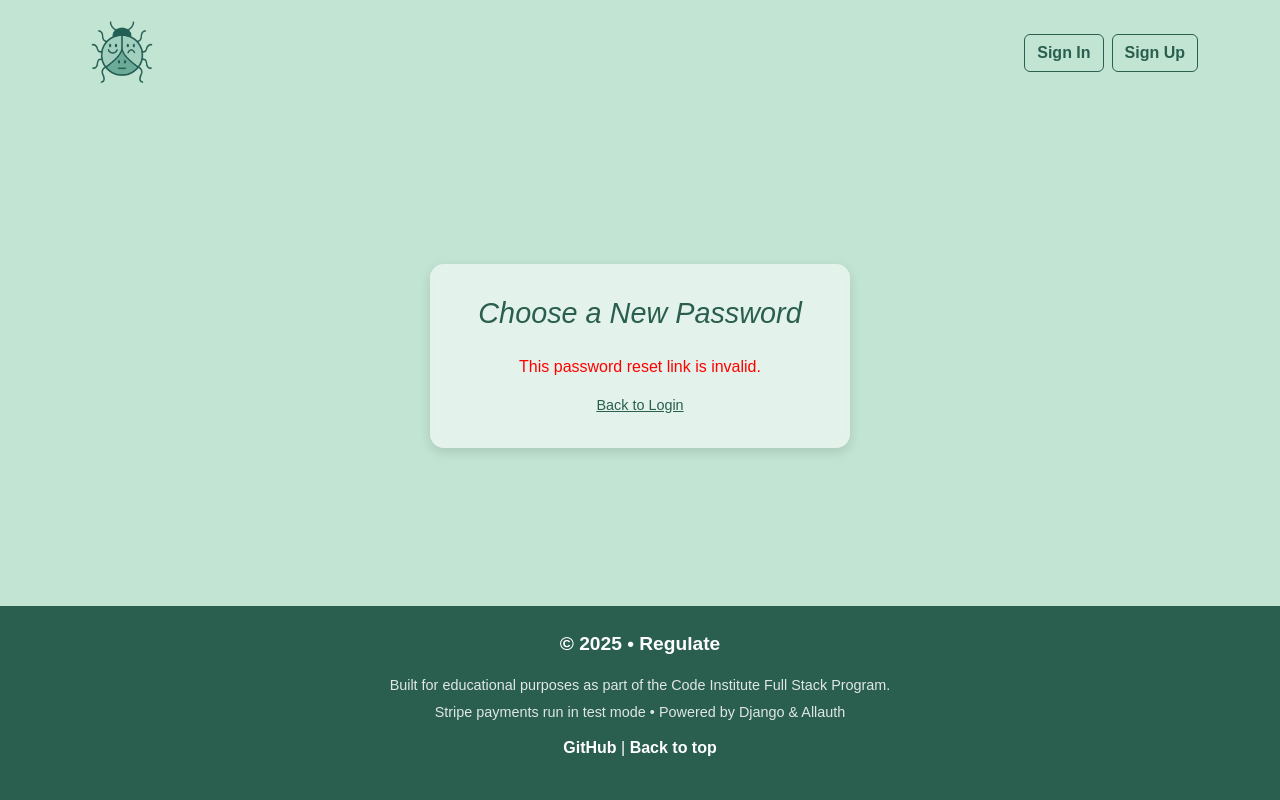
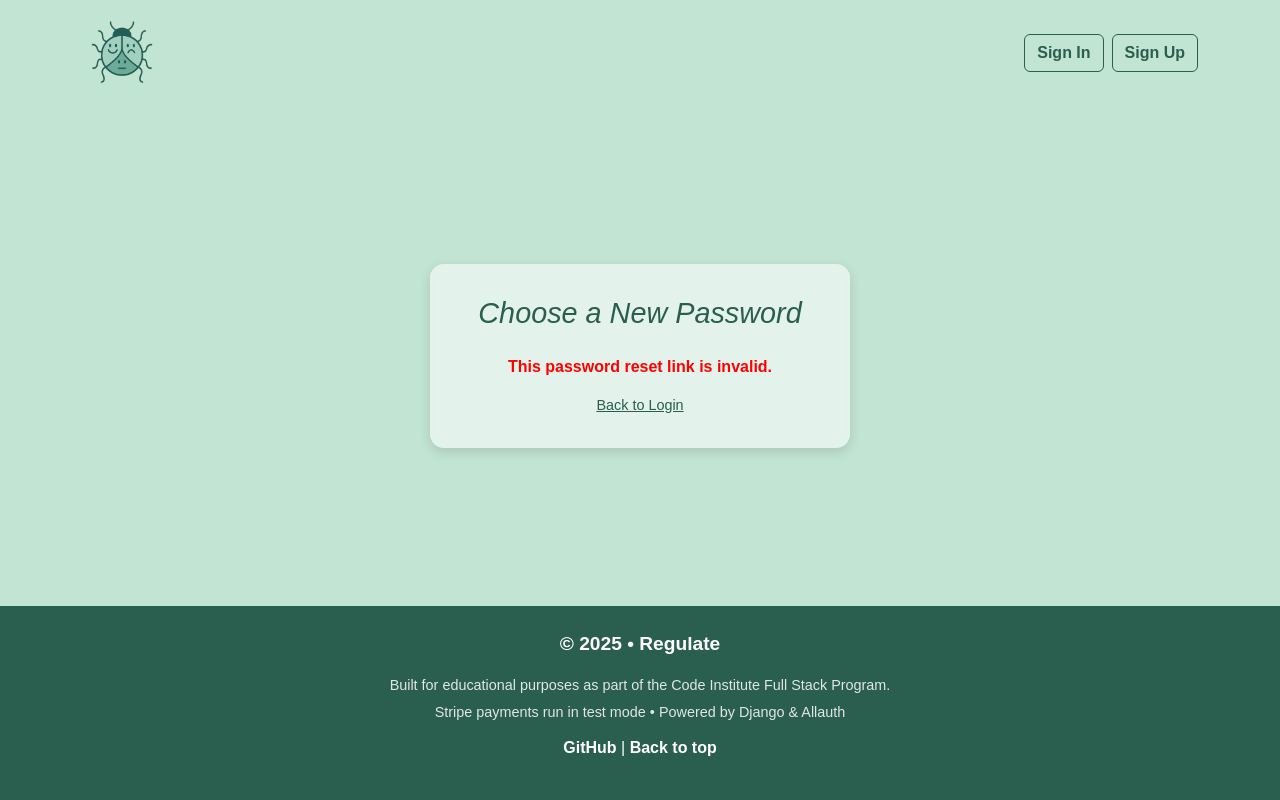
Before and after one commit to Ceri-Jane/milestone_project_four, a Django app: a page that uses templates/account/password_reset_from_key.html in a window 1280 px wide. Run offline with Django 5.2, Linux system fonts and the light colour scheme; some web fonts are replaced.

Commit message:
Remove inline CSS from all html files

```diff
--- a/static/css/auth.css
+++ b/static/css/auth.css
@@ -12,7 +12,8 @@
   --video-overlay-color: #ffffff63;
   --primary-color: #2a5e4f;
   --seconday-color: #ffffff;
-  --secondary-color-transparent: #ffffff8c
+  --secondary-color-transparent: #ffffff8c;
+  --error-color: #ff0000;
 }
 
 .auth-extra {
--- a/static/css/forms.css
+++ b/static/css/forms.css
@@ -12,7 +12,8 @@
   --video-overlay-color: #ffffff63;
   --primary-color: #2a5e4f;
   --seconday-color: #ffffff;
-  --secondary-color-transparent: #ffffff8c
+  --secondary-color-transparent: #ffffff8c;
+  --error-color: #ff0000;
 }
 
 /* Wrapper to center form pages */
@@ -70,3 +71,17 @@
   border-color: var(--primary-color);
   box-shadow: 0 0 4px var(--primary-color);
 }
+
+.form-error {
+    color: var(--error-color);
+    text-align: center;
+    margin-bottom: 1rem;
+    font-weight: 600;
+}
+
+.form-info {
+    text-align: center;
+    color: var(--primary-color);
+    margin-bottom: 1rem;
+    font-weight: 500;
+}
--- a/static/css/main.css
+++ b/static/css/main.css
@@ -8,7 +8,8 @@
   --video-overlay-color: #ffffff63;
   --primary-color: #2a5e4f;
   --seconday-color: #ffffff;
-  --secondary-color-transparent: #ffffff8c
+  --secondary-color-transparent: #ffffff8c;
+  --error-color: #ff0000;
 }
 
 
--- a/templates/account/login.html
+++ b/templates/account/login.html
@@ -10,7 +10,7 @@
         <h1 class="form-title">Welcome Back</h1>
 
         {% if form.errors %}
-            <p style="color: red; text-align:center;">Invalid login details.</p>
+            <p class="form-error">Invalid login details.</p>
         {% endif %}
 
         <form method="post" action="{% url 'account_login' %}">
--- a/templates/account/password_reset.html
+++ b/templates/account/password_reset.html
@@ -8,7 +8,7 @@
 
         <h1 class="form-title">Reset Your Password</h1>
 
-        <p style="text-align:center; color: var(--primary-color); margin-bottom: 1rem;">
+        <p class="form-info">
             Forgotten your password? Enter your email below and we'll send you a reset link.
         </p>
 
--- a/templates/account/password_reset_from_key.html
+++ b/templates/account/password_reset_from_key.html
@@ -10,9 +10,9 @@
         <h1 class="form-title">Choose a New Password</h1>
 
         {% if token_fail %}
-            <p style="color:red; text-align:center;">
-                This password reset link is invalid.
-            </p>
+        <p class="form-error">
+            This password reset link is invalid.
+        </p>
         {% else %}
             <form method="post" action="{{ action_url }}">
                 {% csrf_token %}
```
